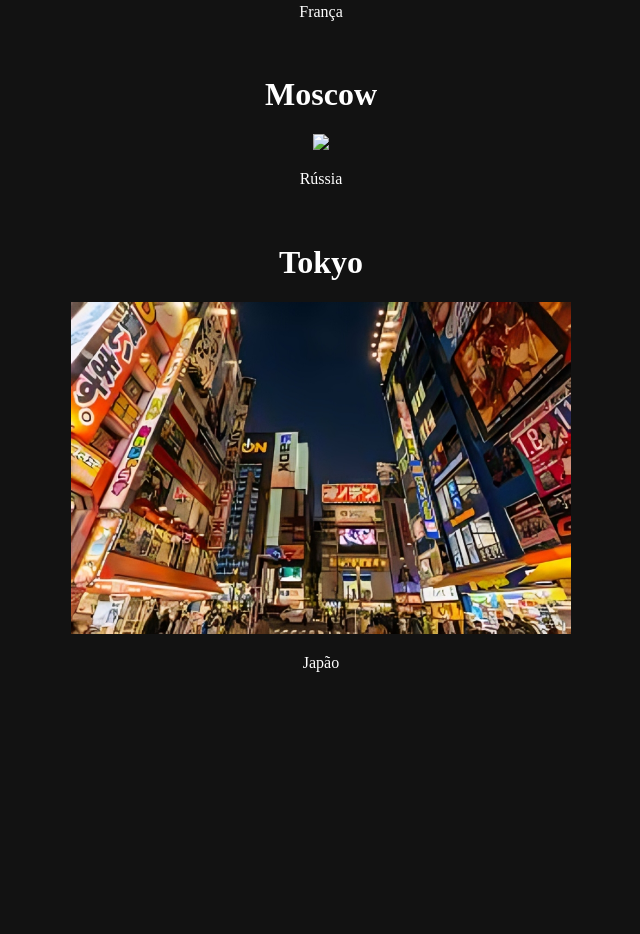
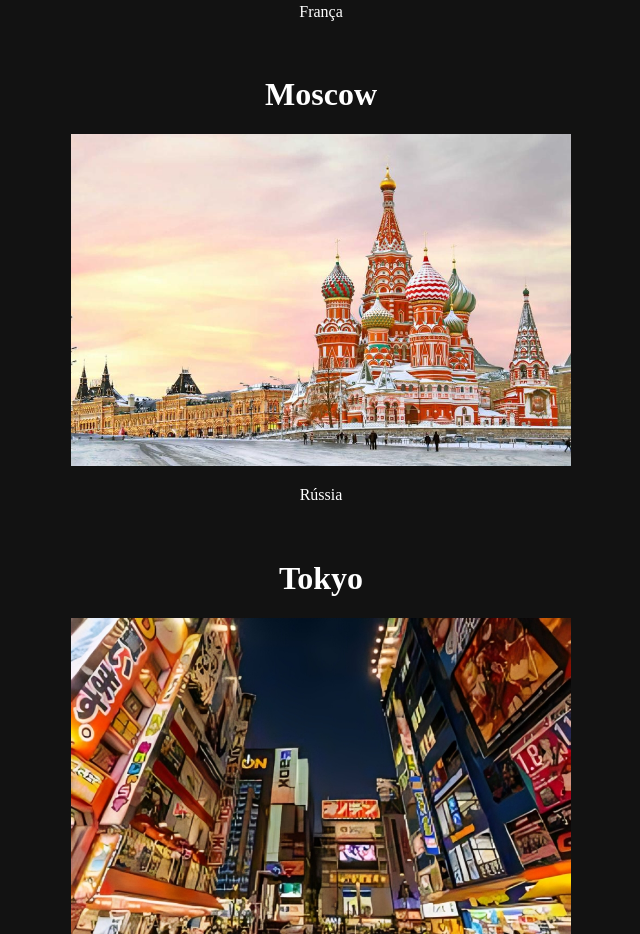
Before and after one commit to rkauesantos/Projeto-Viagens, a plain HTML site: page index.html in a window 1280 px wide. Shown: the part 1532-2466 px from the top of the page, without its empty margins (319-959 px from the left). Before the commit the page ends 2220 px from the top, so only its background shows below. Drawn offline with Linux system fonts and the light colour scheme.

Commit message:
Update index.html

```diff
--- a/index.html
+++ b/index.html
@@ -46,7 +46,7 @@
 
         <h1>Moscow</h1>
         <a href="paginas/Moscow.html">
-            <img src="Imagens/Lugares/Rússia/Moscow.jpg">
+            <img src="Imagens/Lugares/Russia/Moscow.jpg">
         </a>
         <p>Rússia</p>
         <p><br></p>
```
